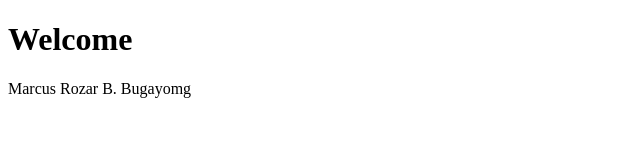
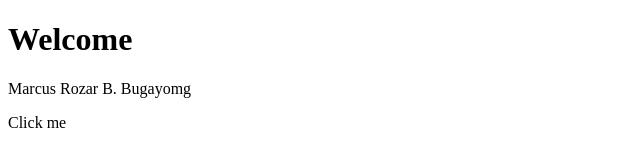
Before and after one commit to mrbb06-tech/Bugayong, a plain HTML site: page index.html in a window 1280 px wide. Shown: the full height of the page, 0-640 px from the left. Drawn offline with Linux system fonts and the light colour scheme.

Commit message:
for conflict

```diff
--- a/index.html
+++ b/index.html
@@ -8,5 +8,6 @@
 <body>
     <h1>Welcome</h1>
     <p>Marcus Rozar B. Bugayomg</p>
+    <p>Click me</p>
 </body>
 </html>
```
